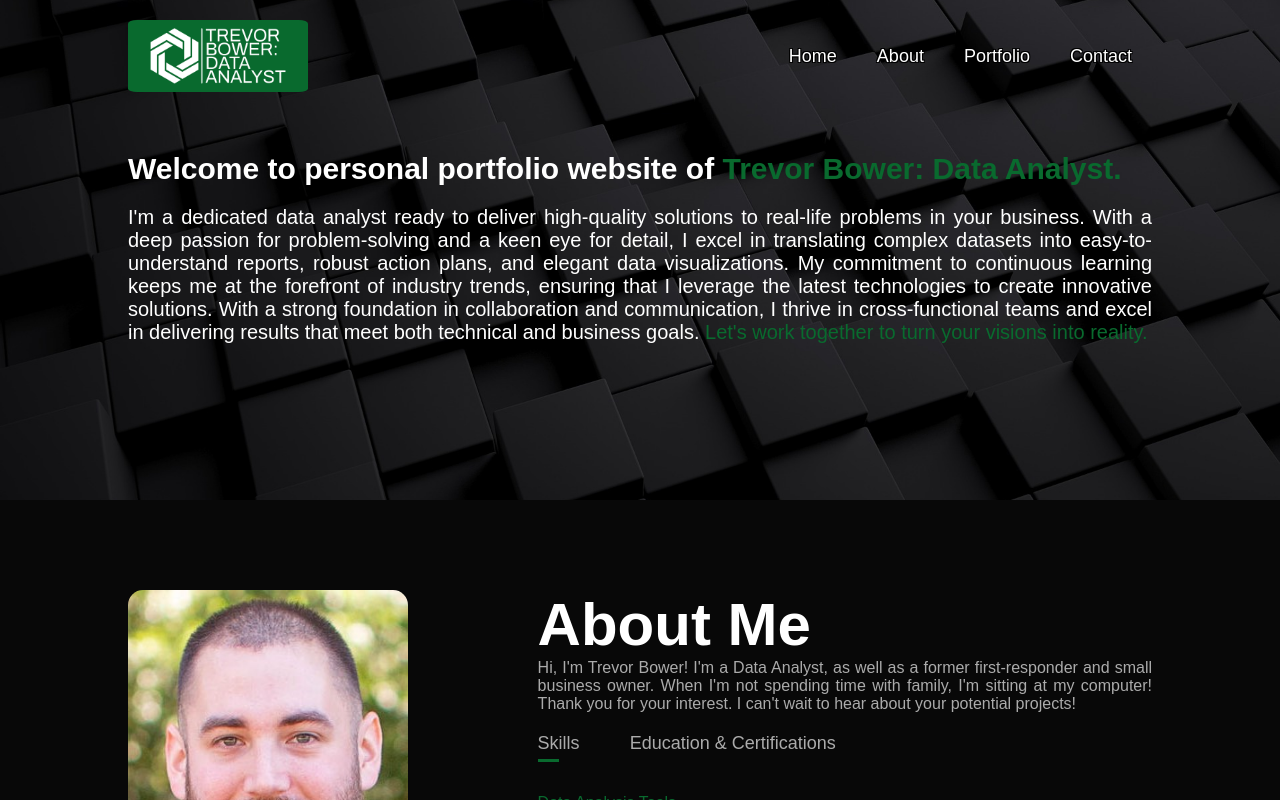
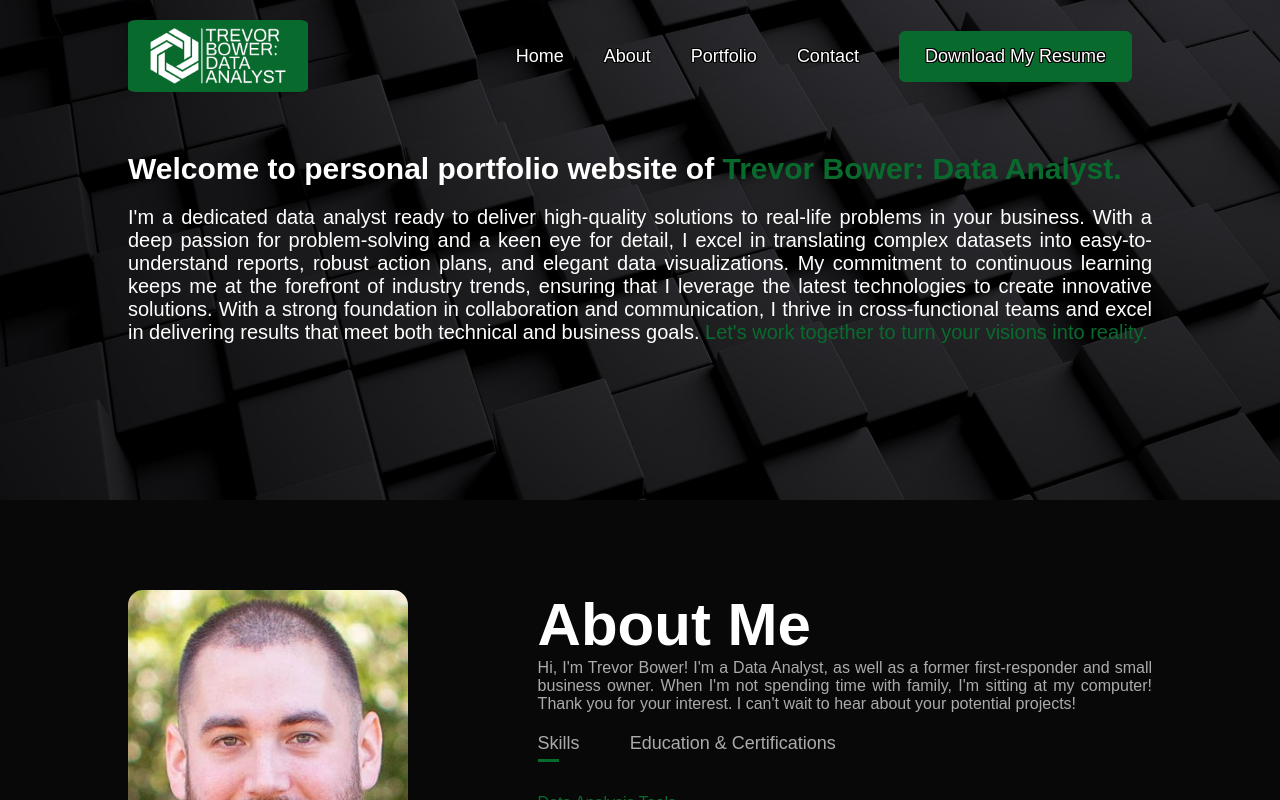
Before and after one commit to T-Bower-GH/Portfolio-Website, a React (Create React App) app: page / in a window 1280 px wide. Shown: the top 800 px of the page. Built offline with nearby package versions, Linux system fonts and the light colour scheme.

Commit message:
Moved Resume Download button to NavBar

```diff
--- a/src/components/ContactMe/ContactMe.jsx
+++ b/src/components/ContactMe/ContactMe.jsx
@@ -69,9 +69,6 @@ function ContactMe() {
                                 <img src={require('../../images/github-mark-white.png')} alt="GitHub Icon" />
                             </a>
                         </div>
-                        <a href="downloadables/Resume - Trevor Bower - Data Analyst.pdf" download className="btn">
-                            Download My Resume
-                        </a>
                     </div>
                     <div className="contact-right">
                         <form onSubmit={handleFormSubmit}>
--- a/src/components/NavBar/NavBar.css
+++ b/src/components/NavBar/NavBar.css
@@ -27,6 +27,12 @@
     text-decoration: none;
     font-size: 18px;
     position: relative;
+}
+
+.navbar-container .btn{
+    background: #096A2E;
+    margin: auto;
+    padding: 14px 25px;
 }
 .navbar-container ul li a::after{
     content: '';
--- a/src/components/NavBar/NavBar.jsx
+++ b/src/components/NavBar/NavBar.jsx
@@ -22,6 +22,9 @@ function NavBar() {
                 <li><a href="#about">About</a></li>
                 <li><a href="#portfolio">Portfolio</a></li>
                 <li><a href="#contact">Contact</a></li>
+                <li><a href="downloadables/Resume - Trevor Bower - Data Analyst.pdf" download className="btn">
+                            Download My Resume
+                </a></li>
                 <i className="fa-solid fa-xmark" onClick={closeMobileMenu}>
                     <FontAwesomeIcon icon={faXmark}/>
                 </i>
```
